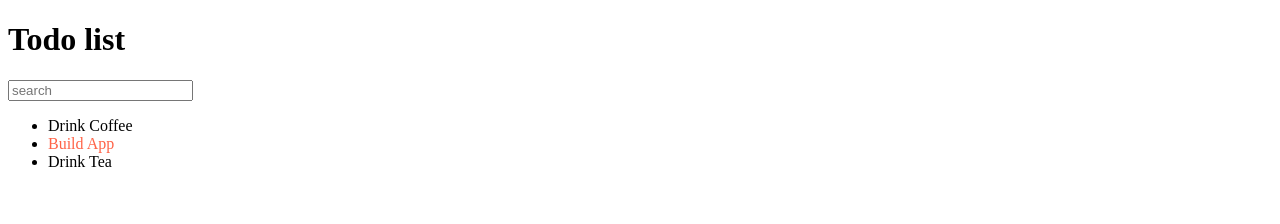
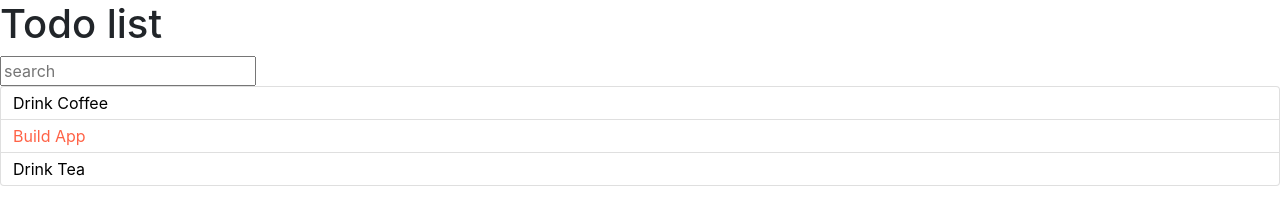
Before and after one commit to kerllsname/ToDoApp, a React app in the folder project_t/: page / in a window 1280 px wide. Built offline with nearby package versions, Linux system fonts and the light colour scheme.

Commit message:
Add bootstrap

```diff
--- a/project_t/public/index.html
+++ b/project_t/public/index.html
@@ -3,6 +3,8 @@
   <head>
     <meta charset="utf-8" />
     <meta name="viewport" content="width=device-width, initial-scale=1" />
+    <link rel="stylesheet" href="https://stackpath.bootstrapcdn.com/bootstrap/4.4.1/css/bootstrap.min.css" />
+    <link rel="stylesheet" href="https://stackpath.bootstrapcdn.com/font-awesome/4.7.0/css/font-awesome.min.css" />
     <title>Project_t</title>
   </head>
   <body>
--- /dev/null
+++ b/project_t/src/components/ToDoList.css
@@ -0,0 +1,3 @@
+.todo-list .list-group-item {
+    padding: .25rem .75rem;
+}
--- a/project_t/src/components/ToDoList.js
+++ b/project_t/src/components/ToDoList.js
@@ -1,18 +1,19 @@
 import React from 'react';
 import ToDoListItem from './ToDoListItem'
+import './ToDoList.css'
 
 const ToDoList = ({ todoes }) => {
 
     const elements = todoes.map((item) => {
         return (
-            <li>
-                <ToDoListItem {... item} />
+            <li key={item.id} className="list-group-item">
+                <ToDoListItem {...item} />
             </li>
         );
     });
 
     return (
-        <ul>
+        <ul className="list-group todo-list">
             {elements}
         </ul>
     );
--- a/project_t/src/components/ToDoListItem.js
+++ b/project_t/src/components/ToDoListItem.js
@@ -1,13 +1,14 @@
 import React from 'react'
+import './ToDoListItem.css'
 
-const ToDoListItem = ({label, important = false}) => {
+const ToDoListItem = ({ label, important = false }) => {
 
     const spanStyle = {
-        color : important ? 'tomato' : 'black'
+        color: important ? 'tomato' : 'black'
     };
 
     return (
-        <span style={spanStyle}>{label}</span>
+        <span className="ToDoListItem" style={spanStyle}>{label}</span>
     );
 };
 
--- a/project_t/src/index.js
+++ b/project_t/src/index.js
@@ -8,16 +8,16 @@ import SearchPanel from './components/SearchPanel'
 const App = () => {
 
     const toDoData = [
-        {label: 'Drink Coffee', important: false},
-        {label: 'Build App', important: true},
-        {label: 'Drink Tea  ', important: false},
+        { label: 'Drink Coffee', important: false, id: 1 },
+        { label: 'Build App', important: true, id: 2 },
+        { label: 'Drink Tea  ', important: false, id: 3 },
     ]
 
     return (
         <div>
             <AppHeader />
             <SearchPanel />
-            <ToDoList todoes={toDoData}/>
+            <ToDoList todoes={toDoData} />
         </div>
     );
 };
```
Also changed, not shown: project_t/src/components/ToDoListItem.css (added).
